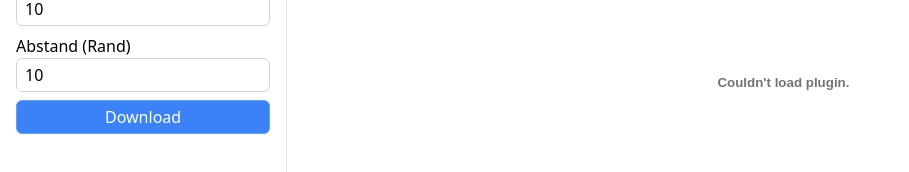
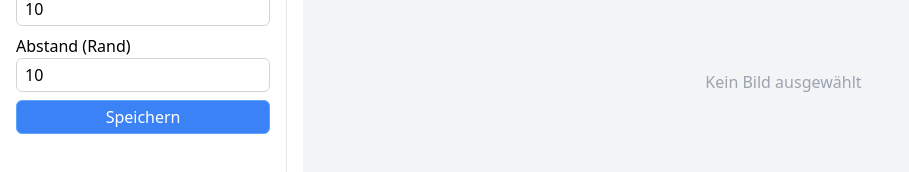
Before and after one commit to s1adem4n/labeldesigner, a Svelte app: page / in a window 1280 px wide. Shown: the part 318-490 px from the top of the page, without its empty margins (0-909 px from the left). Built offline with nearby package versions, Linux system fonts and the light colour scheme.

Commit message:
Update PDF display logic, change download button text

```diff
--- a/src/App.svelte
+++ b/src/App.svelte
@@ -159,17 +159,25 @@
         class="py-1 px-2 w-full text-white bg-blue-500 rounded-md hover:bg-blue-600 border border-blue-400 hover:border-blue-500"
         disabled={!pdfResult}
       >
-        Download
+        Speichern
       </button>
     </a>
   </div>
   <hr class="rounded-full h-full w-px hidden sm:inline bg-gray-200" />
 
-  <embed
-    src={pdfResult}
-    type="application/pdf"
-    class="w-full h-full rounded-md hidden sm:inline"
-  />
+  {#if pdfResult}
+    <embed
+      src={pdfResult}
+      type="application/pdf"
+      class="w-full h-full rounded-md hidden sm:inline"
+    />
+  {:else}
+    <div
+      class="flex flex-col items-center justify-center w-full h-full rounded-md bg-gray-100"
+    >
+      <p class="text-gray-400">Kein Bild ausgewählt</p>
+    </div>
+  {/if}
 </div>
 
 <style lang="postcss">
```
